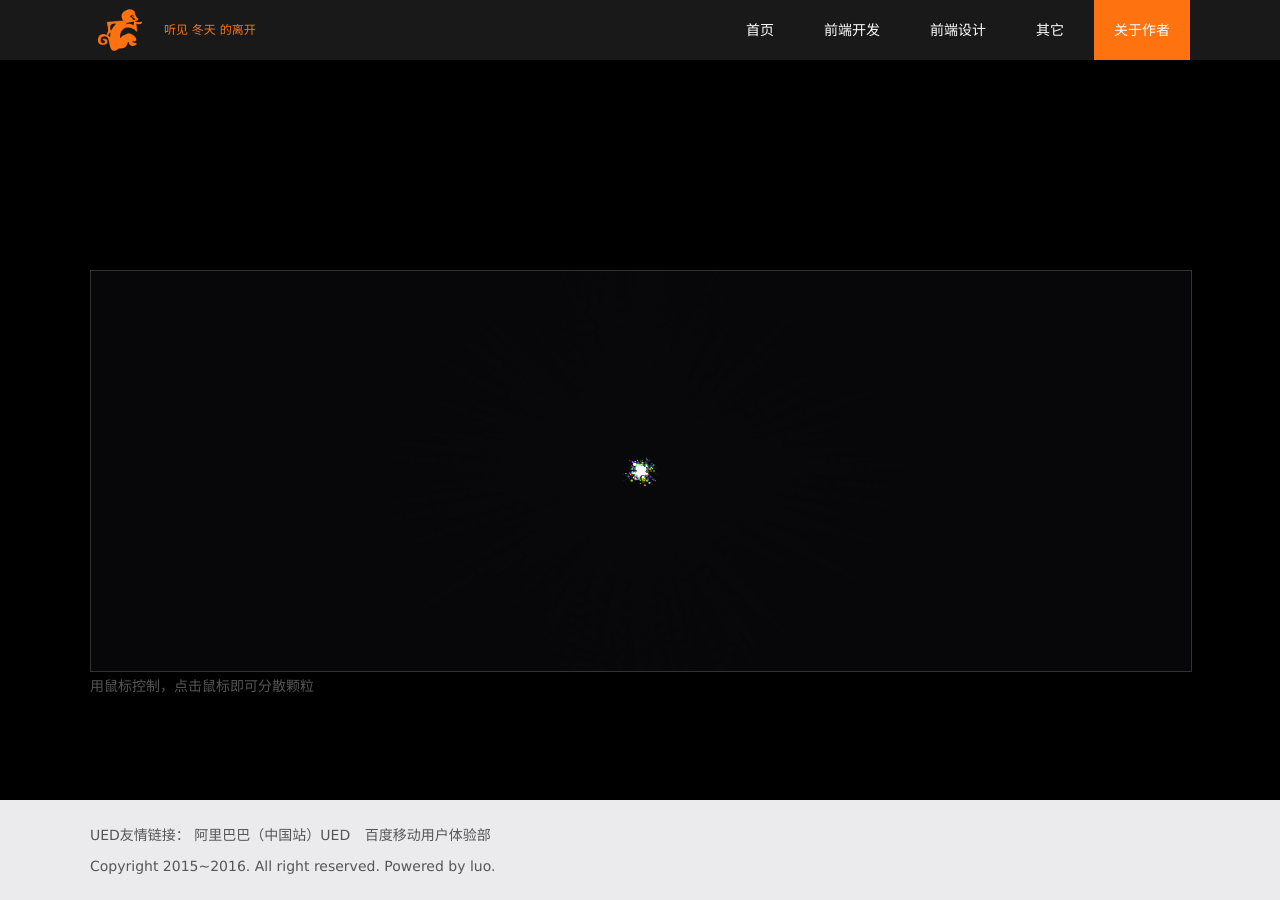
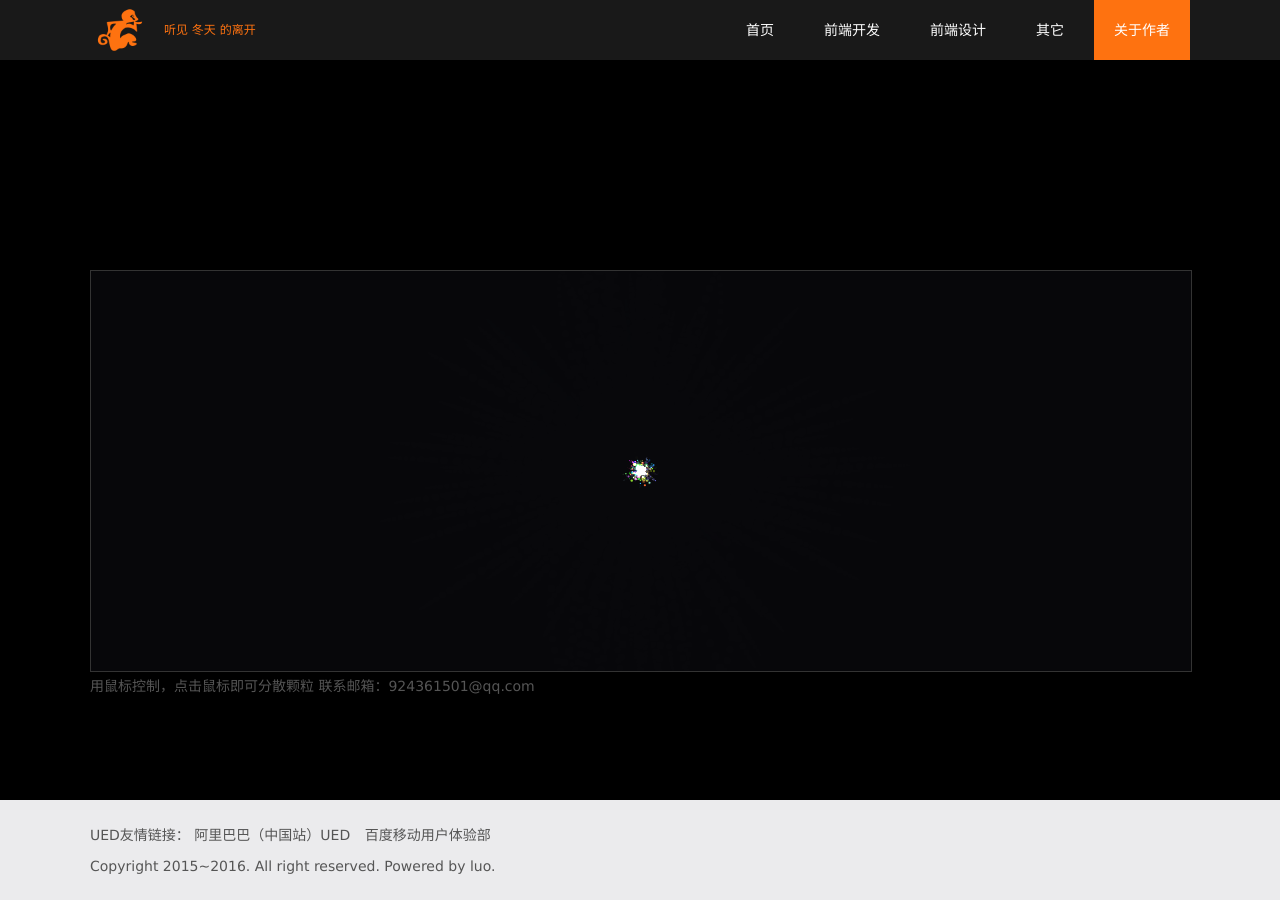
Before and after one commit to luozyiii/blog, a Jekyll site: the page built from about.html, in a window 1280 px wide. Built offline with Jekyll 4.4.1, drawn with Linux system fonts in a browser that asks for light colours; nearby versions of some CDN libraries.

Commit message:
关于作者

```diff
--- a/about.html
+++ b/about.html
@@ -16,7 +16,7 @@ title: 关于作者
 	<div id="outer">
 		<div id="canvasContainer">
 		 	<canvas id="mainCanvas" width="1100" height="400"></canvas>
-		 	<div id="output"></div>
+		 	<span id="output"></span> 联系邮箱：924361501@qq.com
 		</div>
 	</div>
 </section>
```
